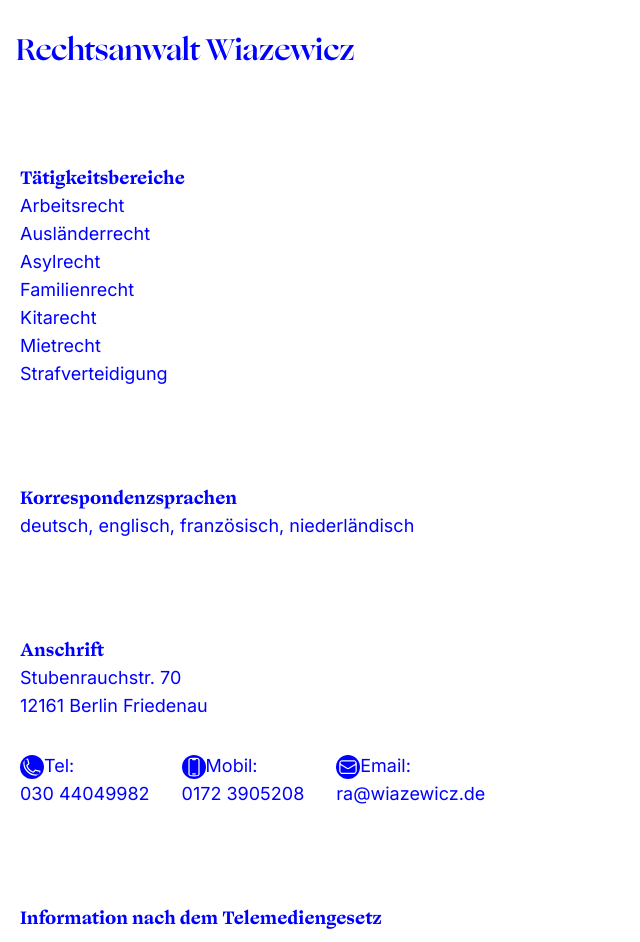
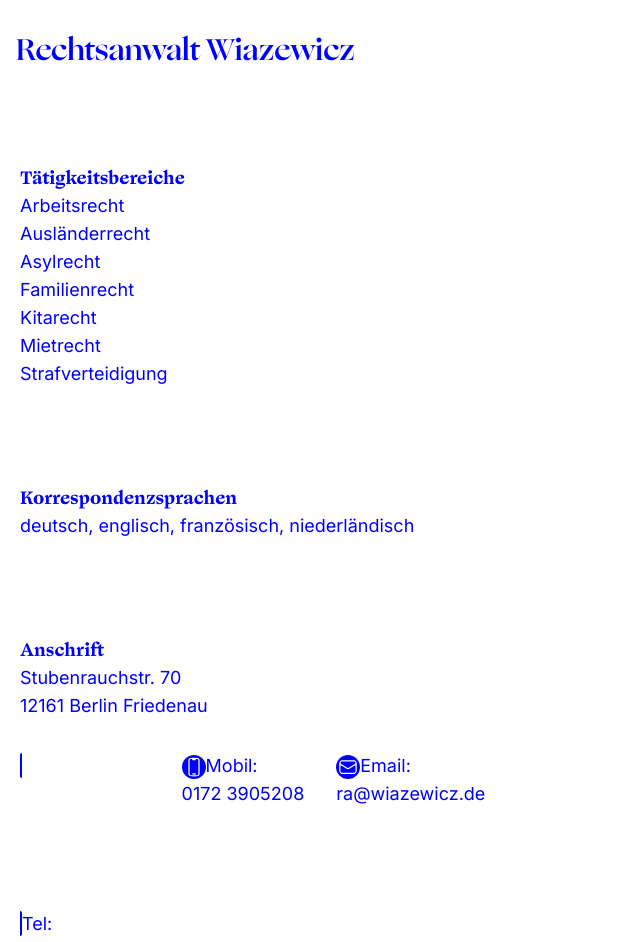
Before and after one commit to dreadbeard11/ra-wiazewicz, a Next.js app: page / in a window 1280 px wide. Shown: the top 942 px of the page, without its empty margins (0-640 px from the left). Built offline with nearby package versions, Linux system fonts and the light colour scheme.

Commit message:
Update page.tsx

```diff
--- a/src/app/page.tsx
+++ b/src/app/page.tsx
@@ -41,7 +41,9 @@ export default function Index() {
               <div>
                 <div>
                   {" "}
-                  <PhoneIcon className="w-6 h-6 p-[2px] rounded-full bg-base-content text-base-100 inline" />
+                  <div className="w-6 h-6 p-[2px] rounded-full bg-base-content text-base-100 inline">
+                 <PhoneIcon/>
+                  </div>
                   Tel:
                 </div>
                 <div>030 44049982 </div>
```
